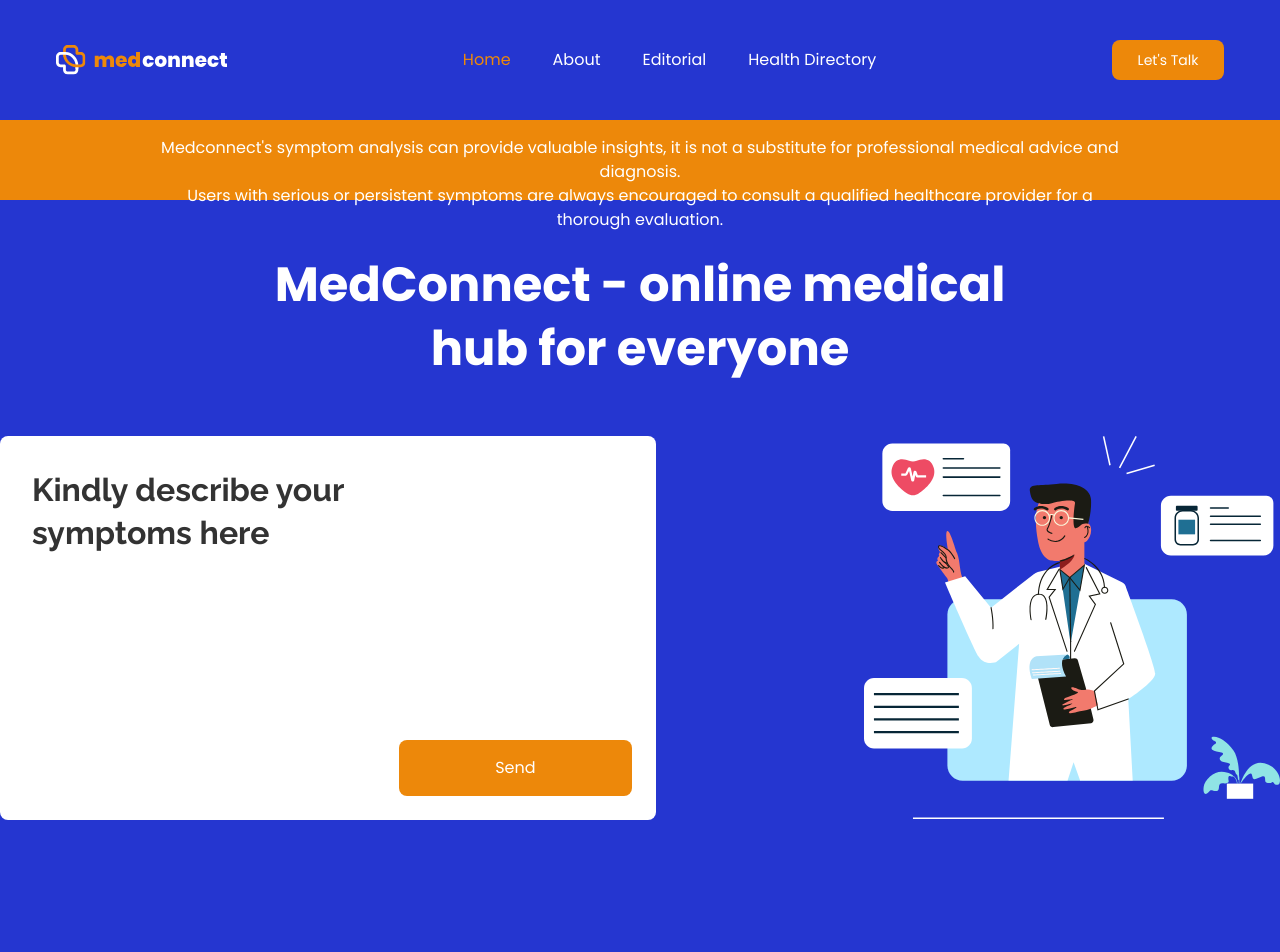
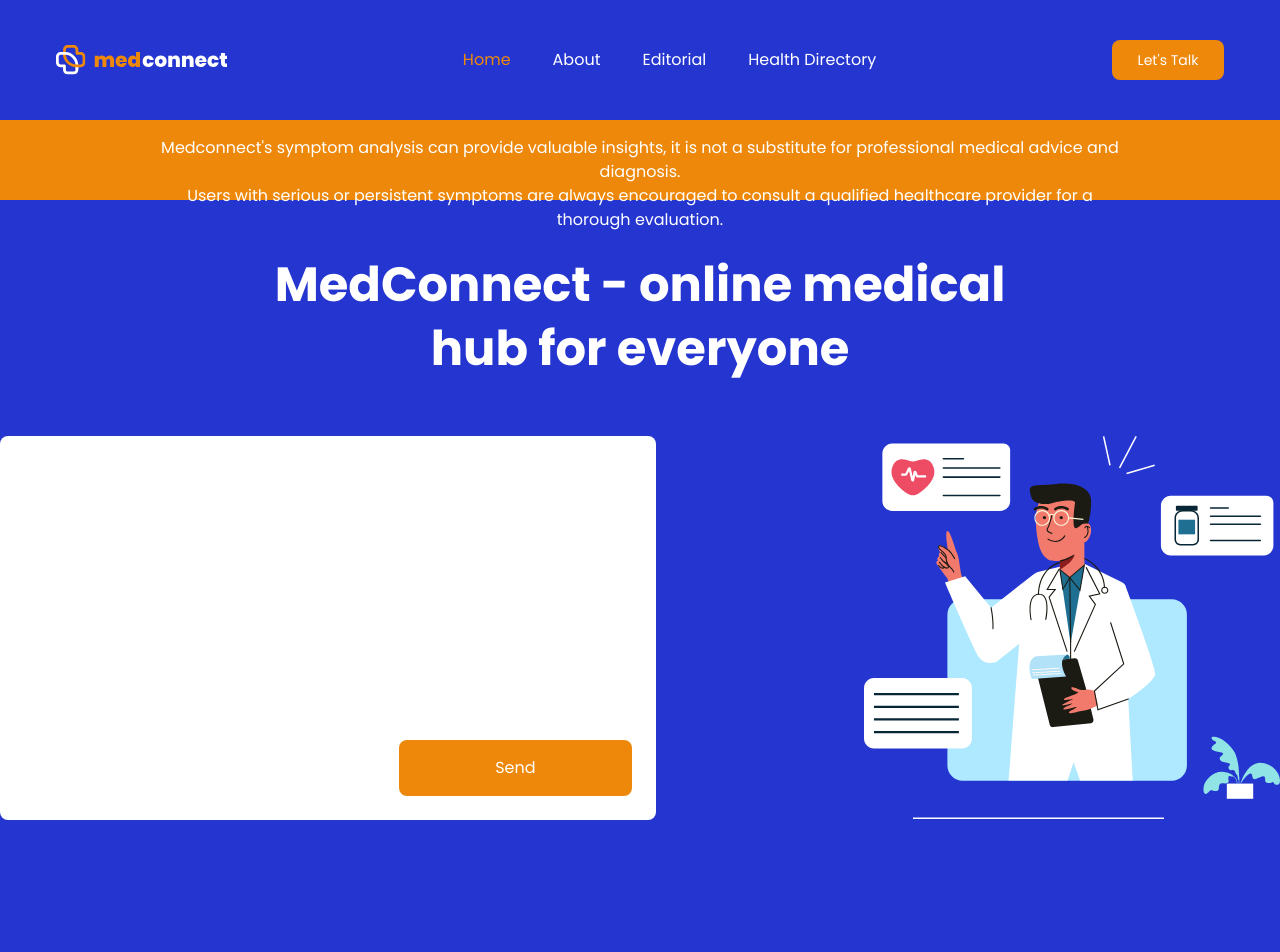
Before and after one commit to renz-inspirex/mediconnect, a Next.js app: page / in a window 1280 px wide. Shown: the top 952 px of the page. Built offline with nearby package versions, Linux system fonts and the light colour scheme.

Commit message:
Fix: textarea's placeholder and UX

```diff
--- a/src/components/HeroComponent.tsx
+++ b/src/components/HeroComponent.tsx
@@ -1,12 +1,50 @@
+import { useState, useEffect, ChangeEvent } from "react"
+import { Roboto, Raleway } from "next/font/google"
+import SearchBar from "./_searchbarComponent"
+
+const ralewayHeading700 = Raleway({ weight: '700', subsets: ['latin'], })
+const robotoParagraph400 = Roboto({ weight: '400', subsets: ['latin'], })
+
 const HeroComponent = () => {
+
+  const [value, setValue] = useState<string>('');
+  const handleTextareaChange = (e: ChangeEvent<HTMLTextAreaElement>) => {
+    setValue(e.target.value);
+  };
+
+  const [placeHolderVisibility, setPlaceHolderVisibility] = useState(false);
+
+  const [count, setCount] = useState(0);
+
+  useEffect(() => {
+    // Start the interval when the component mounts
+    const interval = setInterval(() => {
+      setCount((prevCount) => prevCount + 1);
+    }, 1000); // 1000ms = 1 second
+
+    // Clear the interval when the component is unmounted
+    return () => clearInterval(interval);
+  }, []);
+
   return (
     <div className="bg-secondary flex w-[100%] h-[815px] flex-col">
       <h1 className="text-white text-5xl w-[815px] h-[123px] text-center mx-auto  mt-[53px] font-bold font-sans proportional-nums lining-nums leading-[64px]">
         MedConnect - online medical hub for everyone
       </h1>
       <div className="flex mt-[60px] justify-center gap-52">
-         <div className="w-[710px] h-[384px] rounded-lg bg-white p-8 relative">
-            <textarea className="w-full h-full outline-0 placeholder-black hero-textInput" placeholder={"Kindly describe your\nsymptoms here"}></textarea>
+         <div className="w-[710px] h-[384px] rounded-lg bg-white py-[41px] px-[37px]  relative" onMouseEnter={() => setPlaceHolderVisibility(false)} onMouseLeave={() => setPlaceHolderVisibility(true)}>
+          {
+            placeHolderVisibility && !value ?
+            (
+            <div className="w-full h-full">
+              <h3 className={`${ralewayHeading700.className} text-[32px] text-dark leading-[43px] mb-2`}>Kindly describe your <br/> symptoms here{count % 2 == 0 ? '|': ''}</h3>
+              <p  className={`${robotoParagraph400.className} text-base text-ash leading-6`}>So we can provide you with accurate guidance <br /> and information</p>
+            </div>
+            ):
+            (
+              <textarea className="w-full h-full outline-0 placeholder-black hero-textInput" value={value} onChange={handleTextareaChange}></textarea>
+            )
+          }
             <button className="absolute bottom-6 right-6 py-4 px-24 bg-primary rounded-lg text-white ">Send</button>
          </div>
          <img src="../assets/images/doctor.svg" />
--- a/src/components/NavbarComponent.tsx
+++ b/src/components/NavbarComponent.tsx
@@ -1,3 +1,4 @@
+/* eslint-disable react/no-unescaped-entities */
 import Link from "next/link"
 import {useRouter} from "next/router"
 
--- a/src/styles/globals.css
+++ b/src/styles/globals.css
@@ -29,15 +29,17 @@ body {
 }
 
 .hero-textInput::placeholder {
+  content: 'hello';
   font-family: 'Raleway', sans-serif;
   color: #333!important;
   font-size: 32px;
   font-weight: 700;
   line-height: 43px;
   letter-spacing: 0em;
-  text-align: left;
+  text-align: left
+}
 
-}
+
 
 #section3 {
   background-image:  linear-gradient(45deg,
```
